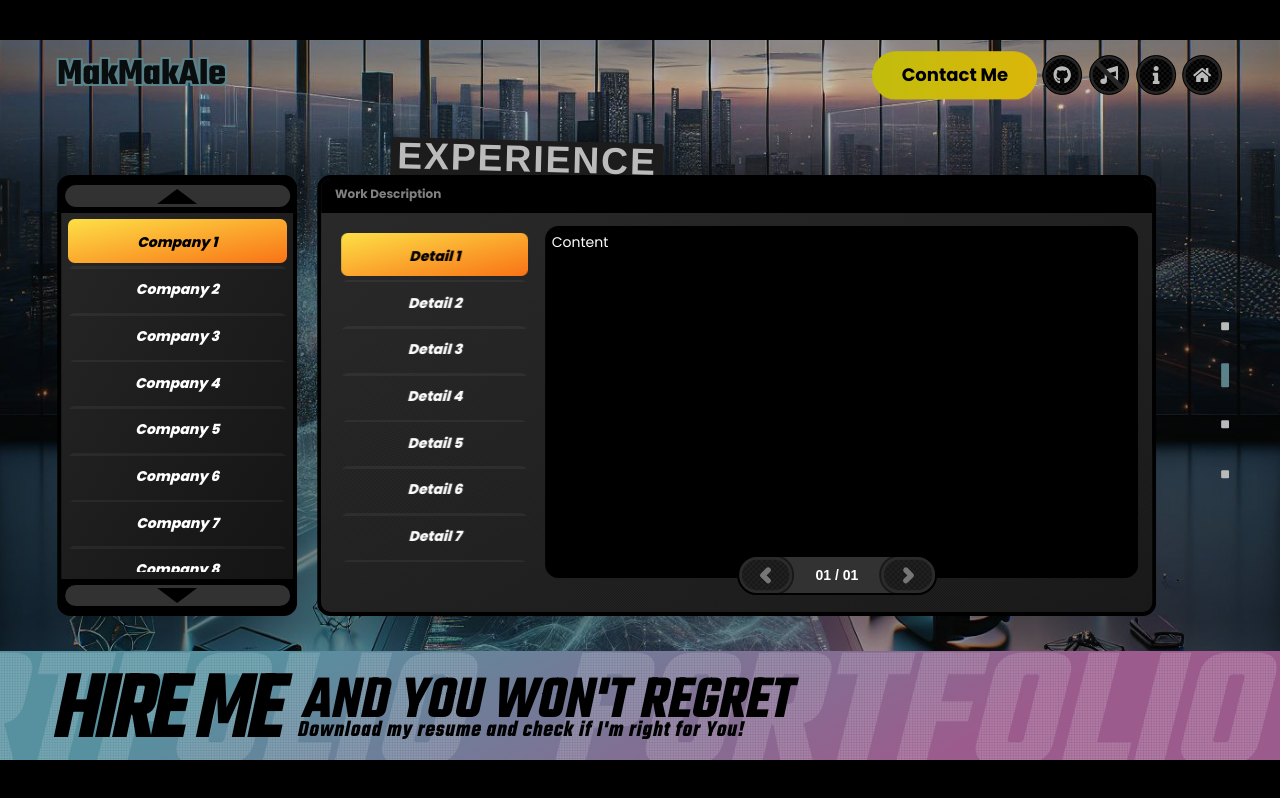
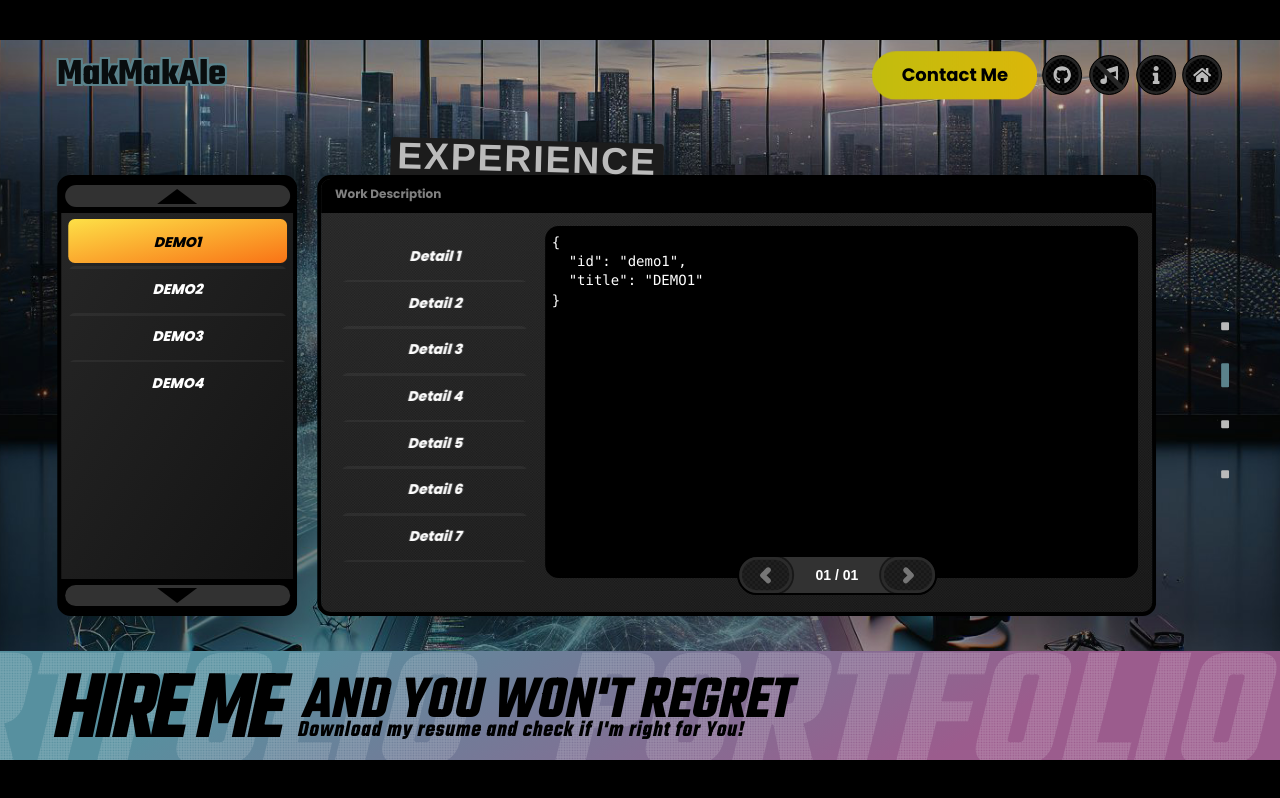
Before and after one commit to makmakale/portfolio-v3, a Next.js app: page /work in a window 1280 px wide. Built offline with nearby package versions, Linux system fonts and the light colour scheme; a web font is replaced by a local one.

Commit message:
mp-3.4.3.1 - added zustand work store.

```diff
--- a/package.json
+++ b/package.json
@@ -1,6 +1,6 @@
 {
   "name": "portfolio-v3",
-  "version": "3.4.2.1",
+  "version": "3.4.3.1",
   "private": true,
   "scripts": {
     "dev": "next dev --turbopack",
--- a/src/components/pages/work/components/ui/tabs.tsx
+++ b/src/components/pages/work/components/ui/tabs.tsx
@@ -4,6 +4,8 @@ import * as React from "react";
 import { cn } from "@/lib/utils";
 
 import Scrollable from "@/components/ui/scrollable";
+import { useWorkTabs } from "work/lib/work.store";
+import { WorkIds } from "work/lib/work.constants";
 
 const Tabs = React.forwardRef<
   HTMLDivElement,
@@ -105,12 +107,19 @@ Trigger.displayName = "Trigger";
 const TabsTrigger = React.forwardRef<
   HTMLButtonElement,
   React.HTMLAttributes<HTMLButtonElement> & {
-    value: string;
-    activeValue: string;
+    value: WorkIds;
   }
->(({ value, activeValue, ...props }, ref) => {
+>(({ value, ...props }, ref) => {
+  const { activeWorkTab, setActiveWorkTab } = useWorkTabs();
+
   return (
-    <Trigger ref={ref} value={value} activeValue={activeValue} {...props} />
+    <Trigger
+      ref={ref}
+      value={value}
+      {...props}
+      activeValue={activeWorkTab}
+      onClick={() => setActiveWorkTab(value)}
+    />
   );
 });
 TabsTrigger.displayName = "TabsTrigger";
--- a/src/components/pages/work/components/work-details/details-content.tsx
+++ b/src/components/pages/work/components/work-details/details-content.tsx
@@ -1,7 +1,15 @@
+"use client";
+
+import { useWorkTabs } from "work/lib/work.store";
+
 export default function DetailsContent() {
+  const { activeWork } = useWorkTabs();
+
   return (
     <div className="relative rounded-[.2rem] h-full overflow-hidden text-[0.21rem] bg-black p-1">
-      <div>Content</div>
+      <div>
+        <pre>{JSON.stringify(activeWork || {}, null, 2)}</pre>
+      </div>
     </div>
   );
 }
--- a/src/components/pages/work/components/work-tabs/work-list.tsx
+++ b/src/components/pages/work/components/work-tabs/work-list.tsx
@@ -2,20 +2,16 @@
 
 import * as React from "react";
 import { TabsList, TabsTrigger } from "work/components/ui/tabs";
+import { useWorkTabs } from "work/lib/work.store";
 
 export default function WorkList() {
-  const [activeValue, setActiveValue] = React.useState("0");
+  const { data } = useWorkTabs();
 
   return (
     <TabsList>
-      {Array.from({ length: 15 }).map((_, i) => (
-        <TabsTrigger
-          key={`company-${i}`}
-          value={i.toString()}
-          activeValue={activeValue}
-          onClick={() => setActiveValue(i.toString())}
-        >
-          Company {i + 1}
+      {data.map((work) => (
+        <TabsTrigger key={`company-${work.id}`} value={work.id}>
+          {work.title}
         </TabsTrigger>
       ))}
     </TabsList>
--- /dev/null
+++ b/src/components/pages/work/lib/work.constants.ts
@@ -0,0 +1,6 @@
+export enum WorkIds {
+  DEMO1 = "demo1",
+  DEMO2 = "demo2",
+  DEMO3 = "demo3",
+  DEMO4 = "demo4",
+}
--- /dev/null
+++ b/src/components/pages/work/lib/work.data.ts
@@ -0,0 +1,25 @@
+import { WorkIds } from "work/lib/work.constants";
+
+export type TWorkCompany = {
+  id: WorkIds;
+  title: string;
+};
+
+export const workList: TWorkCompany[] = [
+  {
+    id: WorkIds.DEMO1,
+    title: "DEMO1",
+  },
+  {
+    id: WorkIds.DEMO2,
+    title: "DEMO2",
+  },
+  {
+    id: WorkIds.DEMO3,
+    title: "DEMO3",
+  },
+  {
+    id: WorkIds.DEMO4,
+    title: "DEMO4",
+  },
+];
--- /dev/null
+++ b/src/components/pages/work/lib/work.store.ts
@@ -0,0 +1,30 @@
+import { create } from "zustand/index";
+import { devtools } from "zustand/middleware";
+
+import { TWorkCompany, workList } from "work/lib/work.data";
+import { WorkIds } from "work/lib/work.constants";
+
+interface WorkState {
+  data: TWorkCompany[];
+  // works
+  activeWorkTab: WorkIds;
+  setActiveWorkTab: (workId: WorkIds) => void;
+  activeWork: TWorkCompany;
+}
+
+const workTabs = create<WorkState>()(
+  devtools((set, getState) => ({
+    data: workList,
+    // works
+    activeWorkTab: workList[0]?.id || "",
+    setActiveWorkTab: (tab) => {
+      set({
+        activeWorkTab: tab,
+        activeWork: getState().data.find(({ id }) => id === tab),
+      });
+    },
+    activeWork: workList[0],
+  })),
+);
+
+export const useWorkTabs = () => workTabs((state) => state);
```
Also changed, not shown: 1 other file (tests, documents, lock files or other folders).
